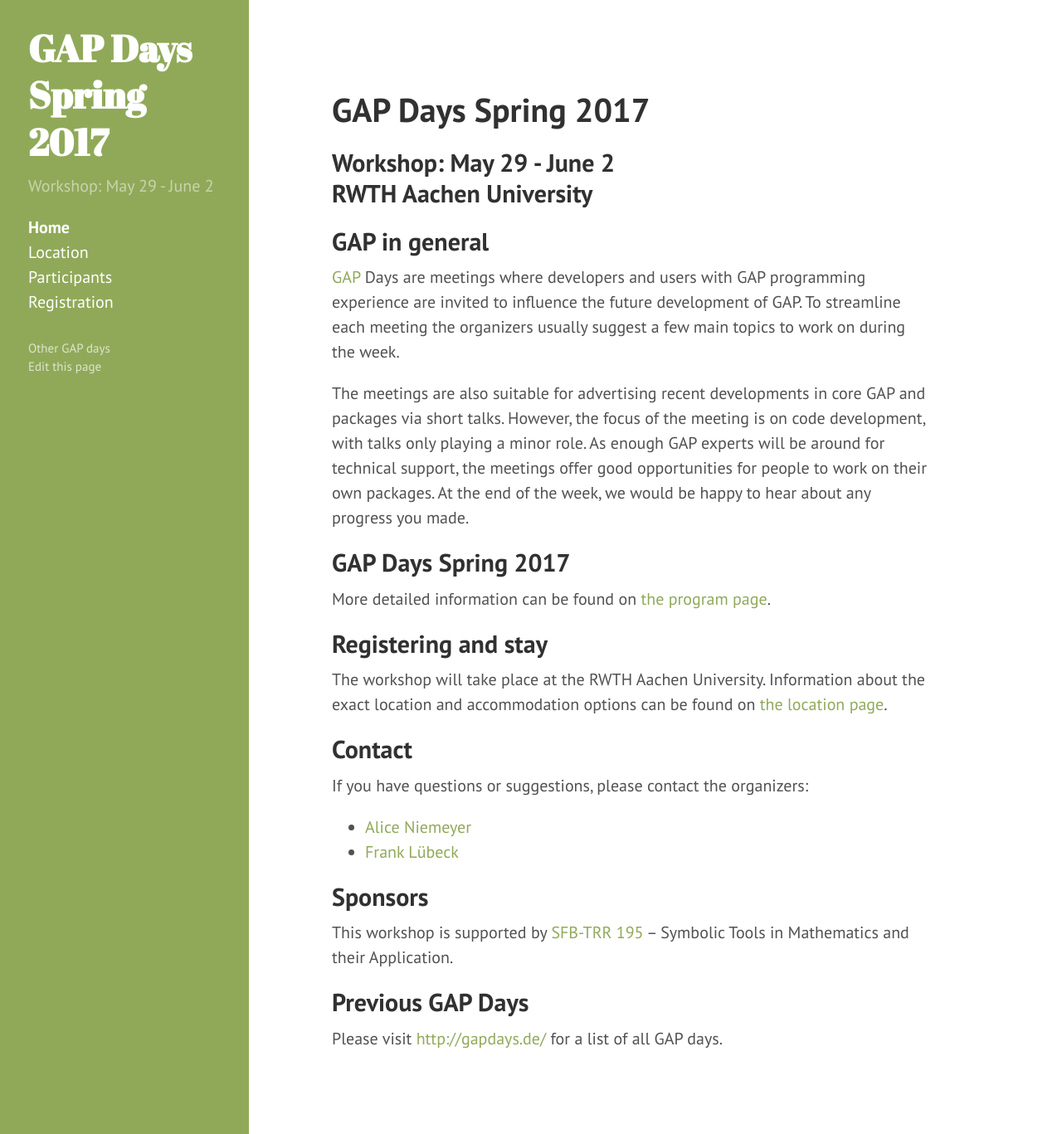
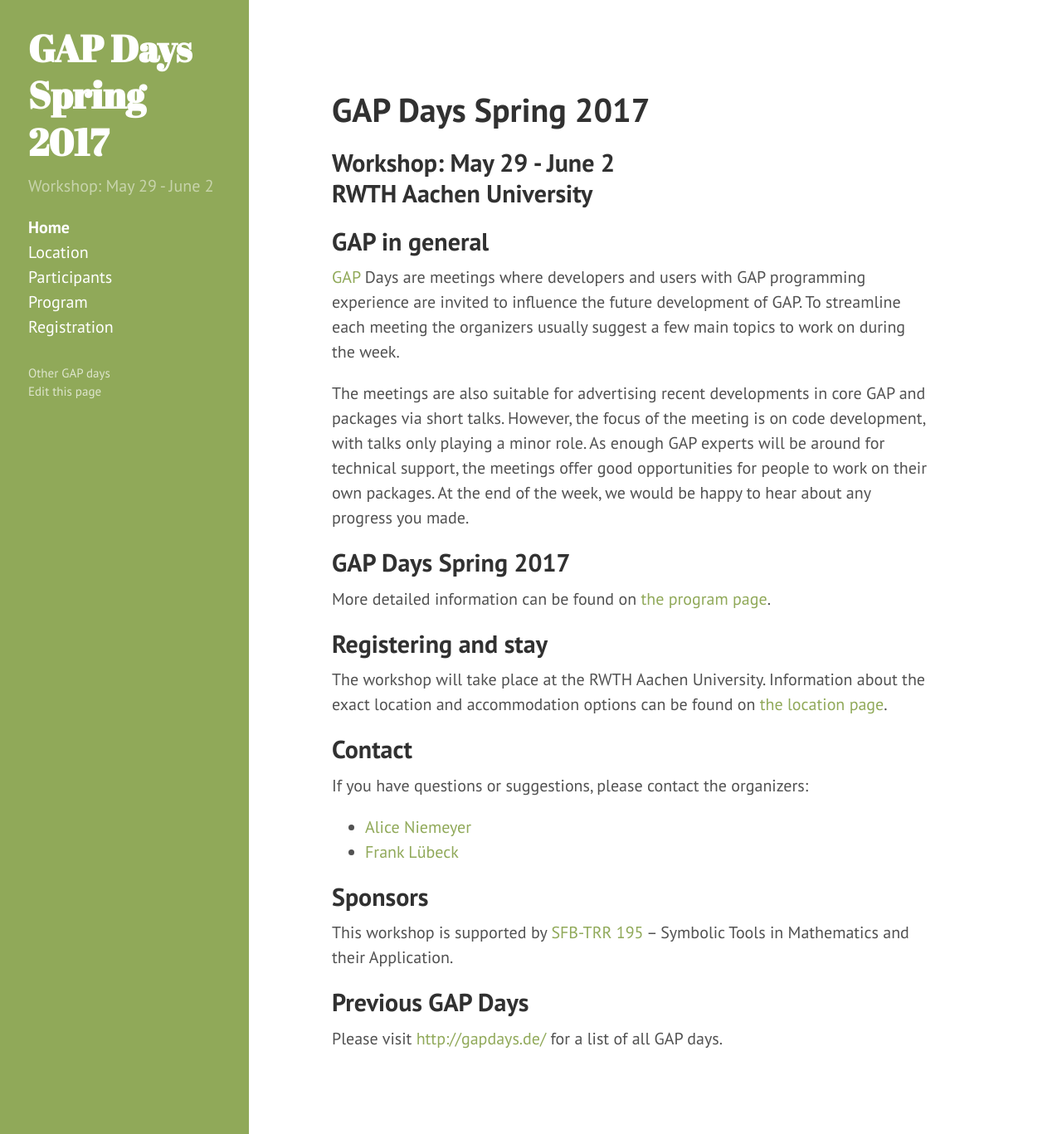
Before and after one commit to gapdays/gapdays2017-spring, a Jekyll site: the page built from index.md, in a window 1280 px wide and 1367 px high. Shown: the whole window at 83% size. Built offline with Jekyll 4.4.1, drawn with Linux system fonts in a browser that asks for light colours.

Commit message:
fix config to include progran

```diff
--- a/_config.yml
+++ b/_config.yml
@@ -11,4 +11,4 @@ baseurl:          /gapdays2017-spring
 
 
 exclude: [ "LICENSE.hyde.md", "README.hyde.md", "program.*", "misc" ]
-include: [ "program.pdf" ]
+include: [ "program.md", "program.pdf" ]
```
